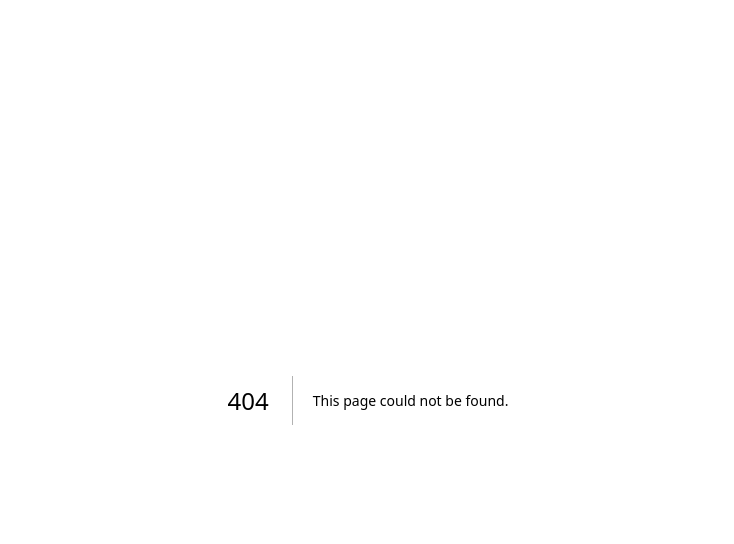
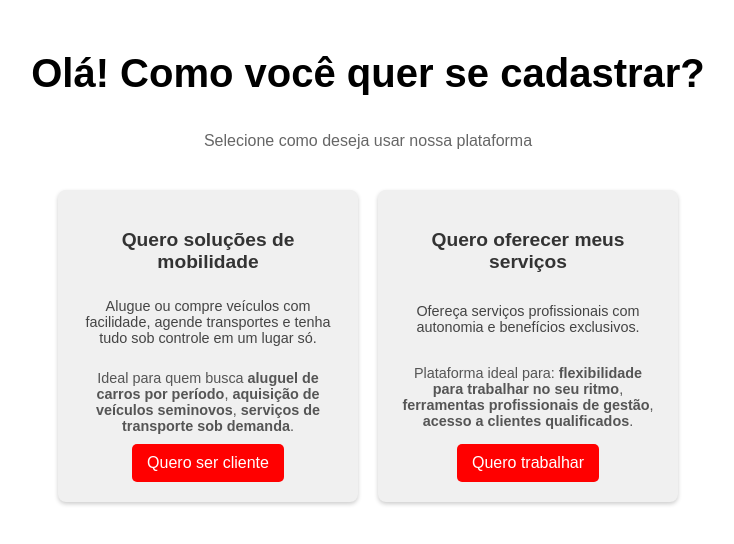
Before and after one commit to x3sc/bigdatagorider, a Next.js app in the folder Front/bigdatagorider/: page /Cadastro in a window 1280 px wide. Before the commit this address had no page. Shown: the top 544 px of the page, without its empty margins (272-1006 px from the left). Built offline with nearby package versions, Linux system fonts and the light colour scheme.

Commit message:
adicionado a primeira tela de cadastro

```diff
--- /dev/null
+++ b/Front/bigdatagorider/src/app/Cadastro/page.js
@@ -0,0 +1,45 @@
+import React from 'react';
+import './style.css';
+
+function Cadastro() {
+  return (
+    <div className="cadastro-container">
+      <h2 className="form-title">Olá! Como você quer se cadastrar?</h2>
+      <p className="form-subtitle">Selecione como deseja usar nossa plataforma</p>
+      <div className="opcao-cadastro-container">
+        <div className="opcao-cadastro">
+          <h3 className="opcao-titulo">Quero soluções de mobilidade</h3>
+          <p className="opcao-descricao">
+            Alugue ou compre veículos com facilidade, agende transportes e tenha
+            tudo sob controle em um lugar só.
+          </p>
+          <p className="opcao-ideal">
+            Ideal para quem busca{" "}
+            <strong>
+              aluguel de carros por período
+            </strong>,{" "}
+            <strong>aquisição de veículos seminovos</strong>,{" "}
+            <strong>serviços de transporte sob demanda</strong>.
+          </p>
+          <button className="opcao-botao">Quero ser cliente</button>
+        </div>
+        <div className="opcao-cadastro">
+          <h3 className="opcao-titulo">Quero oferecer meus serviços</h3>
+          <p className="opcao-descricao">
+            Ofereça serviços profissionais com autonomia e benefícios
+            exclusivos.
+          </p>
+          <p className="opcao-ideal">
+            Plataforma ideal para:{" "}
+            <strong>flexibilidade para trabalhar no seu ritmo</strong>,{" "}
+            <strong>ferramentas profissionais de gestão</strong>,{" "}
+            <strong>acesso a clientes qualificados</strong>.
+          </p>
+          <button className="opcao-botao">Quero trabalhar</button>
+        </div>
+      </div>
+    </div>
+  );
+}
+
+export default Cadastro;
--- /dev/null
+++ b/Front/bigdatagorider/src/app/Cadastro/style.css
@@ -0,0 +1,111 @@
+
+/* Estilos gerais do container */
+.cadastro-container {
+    display: flex;
+    flex-direction: column;
+    align-items: center;
+    padding: 10px;
+    font-family: sans-serif;
+  }
+
+  .form-title {
+    font-family: Arial, Helvetica, sans-serif;
+    font-size: 40px;
+    color: black;
+    margin-bottom: 20px;
+    text-align: center;
+  }
+
+  .form-subtitle {
+    font-size: 16px;
+    margin-bottom: 20px;
+    color: #666;
+    text-align: center;
+  }
+
+  /* Estilos do container das opções */
+  .opcao-cadastro-container {
+    display: flex;
+    justify-content: center;
+    gap: 20px;
+    margin-top: 20px;
+    width: 150%;
+    max-width: 800px;
+    flex-wrap: wrap;
+  }
+
+  /* Estilos de cada opção (o "quadrado") */
+  .opcao-cadastro {
+    background-color: #f0f0f0;
+    border-radius: 8px;
+    padding: 20px;
+    text-align: center;
+    box-shadow: 0 2px 4px rgba(0, 0, 0, 0.2);
+    width: 300px;
+    box-sizing: border-box;
+      display: flex;
+      flex-direction: column;
+      justify-content: space-between;
+      min-height: 150px;
+  }
+
+  .opcao-cadastro h3{
+      margin-bottom: 10px;
+      font-size: 1.2em;
+  }
+
+  .opcao-cadastro p{
+      margin-bottom: 10px;
+      font-size: 0.9em;
+  }
+
+  /* Estilos do título da opção */
+  .opcao-titulo {
+    font-size: 18px;
+    margin-bottom: 10px;
+    color: #333;
+  }
+
+  /* Estilos da descrição da opção */
+  .opcao-descricao {
+    font-size: 16px;
+    margin-bottom: 10px;
+    color: #444;
+  }
+
+  /* Estilos do texto "Ideal para" */
+  .opcao-ideal {
+    font-size: 14px;
+    margin-bottom: 15px;
+    color: #555;
+  }
+
+  /* Estilos do botão */
+  .opcao-botao {
+    background-color: red;
+    color: white;
+    padding: 10px 15px;
+    border: none;
+    border-radius: 5px;
+    font-size: 16px;
+    cursor: pointer;
+    transition: background-color 0.3s ease;
+      align-self: center;
+  }
+
+  .opcao-botao:hover {
+    background-color: #0056b3;
+  }
+
+  /* Estilos para telas menores (responsividade) */
+  @media (max-width: 768px) {
+    .opcao-cadastro-container {
+      flex-direction: column;
+      align-items: center;
+    }
+
+    .opcao-cadastro {
+      width: 90%;
+      margin-bottom: 20px;
+    }
+  }
--- a/Front/bigdatagorider/src/components/header.js
+++ b/Front/bigdatagorider/src/components/header.js
@@ -1,7 +1,7 @@
 import Image from 'next/image';
 import styles from '../app/styles/Header.module.css';
 
-export default function Header({ onLoginClick }) {
+export default function Header({ onLoginClick, onCadastroClick }) {
   return (
     <nav className={styles.header}>
       <div>
@@ -23,7 +23,7 @@ export default function Header({ onLoginClick }) {
       </div>
       <div className={styles.actions}>
         <button className={styles.button} onClick={onLoginClick}>Fazer Login</button>
-        <button className={styles.button}>Cadastre-se</button>
+        <button className={styles.button} onClick={onCadastroClick}>Cadastre-se</button>
       </div>
     </nav>
   );
```
Also changed, not shown: Front/bigdatagorider/src/app/page.js (+6 -1 lines).
